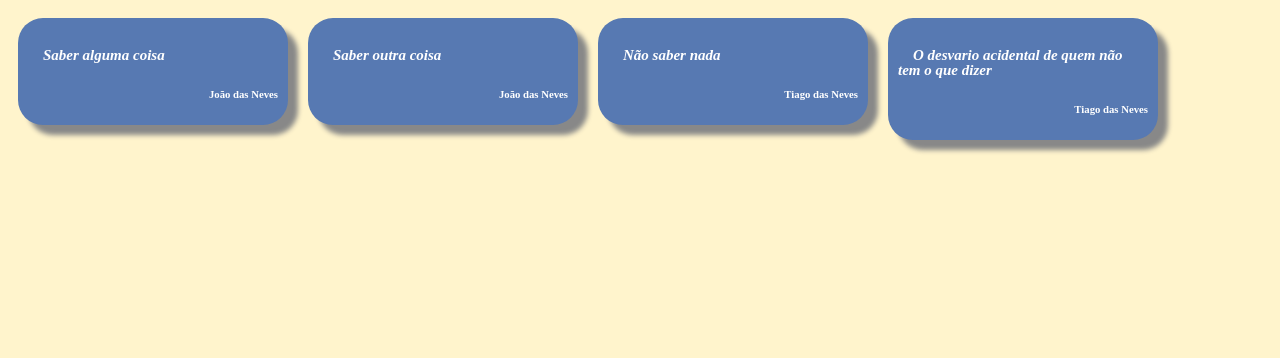
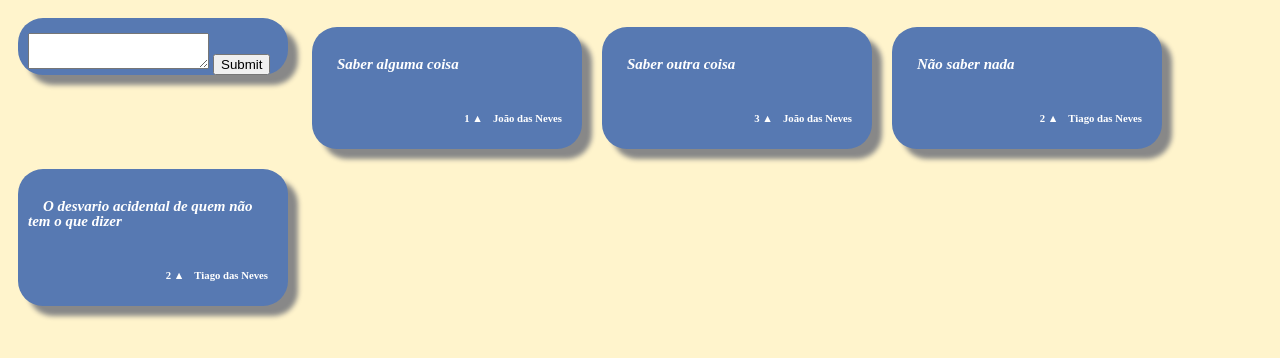
Before and after one commit to idTouch/eTicketing, a plain HTML site: page index.html in a window 1280 px wide. Drawn offline with Linux system fonts and the light colour scheme; some icons are missing.

Commit message:
Idea form
idea form created

```diff
--- a/css/app.css
+++ b/css/app.css
@@ -1,10 +1,11 @@
 h6{
-	text-align: right;
+	float: right;
 	color: white;
-
+	display: inline-table;
+	padding-right: 10px;
 }
 
-h6:hover{
+h6.author:hover{
 	color: #00FF00;
 }
 
--- a/index.html
+++ b/index.html
@@ -10,9 +10,19 @@
 </head>
 <body>
 	<section class="board" ng-controller="boardController as board">
+		<div class = "ticket">
+		<!-- New Ticket -->
+			<form name = "ideaForm" ng-controller="ideaController as ideaCtrl" ng-submit="ideaForm.$valid && ideaCtrl.addIdea(notes)" novalidate>
+				<textarea ng-model="ideaCtrl.idea.textBody" required>Idea</textarea>
+				<input type="submit" value="Submit" />
+			</form>
+		</div>
+
 		<div  class= "ticket" ng-repeat="note in board.notes">
+		<!-- Existing Tickets -->
 			<h3>{{note.textBody }}</h3>
 			<h6 class = "author">{{" " + note.author}} </h6>
+			<h6>{{note.upVotes}} ▲ </h6>
 		</div>
 	</section>
 
--- a/js/eTicketing.js
+++ b/js/eTicketing.js
@@ -3,6 +3,18 @@
 
 	app.controller('boardController', function(){
 		this.notes = tickets;
+	});
+
+	app.controller('ideaController', function(){
+		this.idea = {};
+
+		this.addIdea = function(notes){
+			this.idea.upVotes=0;
+			this.idea.author="João das Neves";
+			this.idea.data=Date.now();
+			tickets.push(this.idea);
+			this.idea = {};
+		};
 	});
 
 	var tickets = [
```
